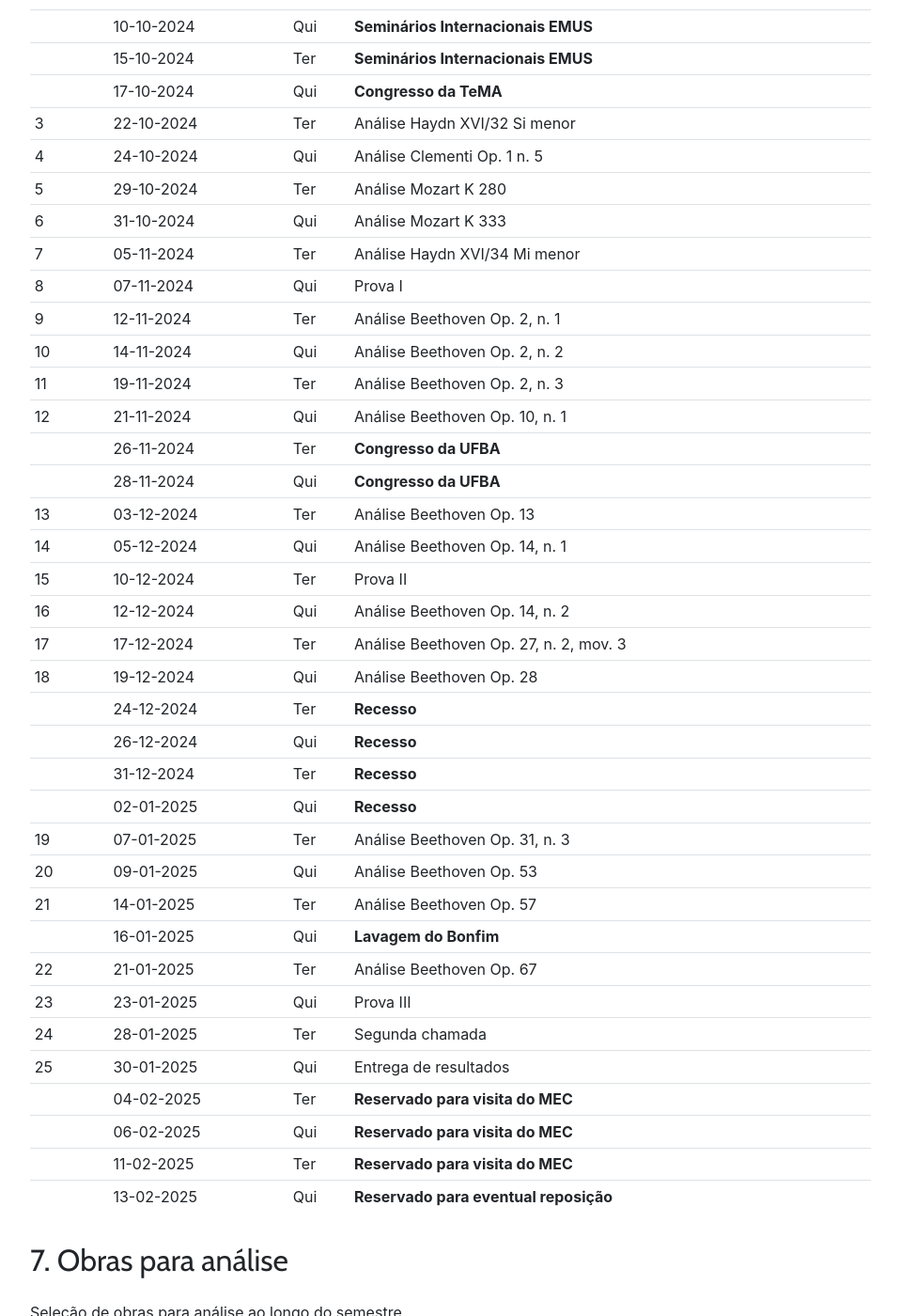
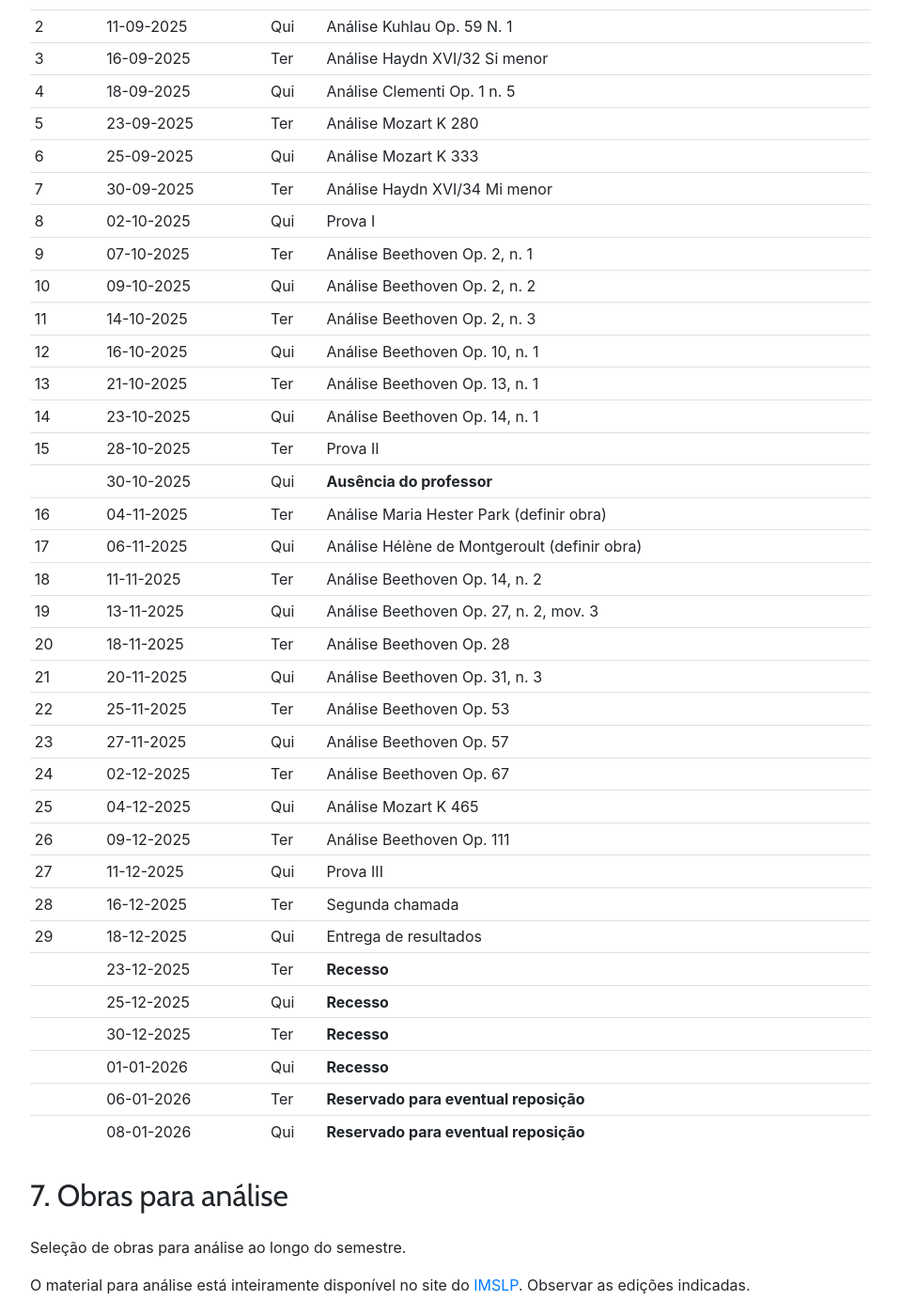
Before and after one commit to kroger/genosmus, a Jekyll site: the page built from _marcos/musa72.md, in a window 1280 px wide and 1400 px high, scrolled down 2260 px. Shown: the whole window at 94% size, without its empty margins (68-1026 px from the left). Built offline with Jekyll 4.4.1, drawn with Linux system fonts in a browser that asks for light colours; nearby versions of some CDN libraries; the table of contents is made by our own code; some of the changed text lies outside the part shown.

Commit message:
Atualiza para 2025.2
- Período do semestre
- Cronogramas
- Disciplinas do semestre

```diff
--- a/_marcos/musa72.md
+++ b/_marcos/musa72.md
@@ -80,48 +80,46 @@ A prova de segunda chamada ocorrerá em data previamente definida no cronograma
 
 Este cronograma é uma previsão e poderá ser alterado ao longo do semestre.
 
-| Aula | Data       | Dia | Tópico                                 |
-| ---- | ---------- | --- | -------------------------------------- |
-| 1    | 01-10-2024 | Ter | Análise Mozart K 545                   |
-| 2    | 03-10-2024 | Qui | Análise Kuhlau Op. 59 N. 1             |
-|      | 08-10-2024 | Ter | **Seminários Internacionais EMUS**     |
-|      | 10-10-2024 | Qui | **Seminários Internacionais EMUS**     |
-|      | 15-10-2024 | Ter | **Seminários Internacionais EMUS**     |
-|      | 17-10-2024 | Qui | **Congresso da TeMA**                  |
-| 3    | 22-10-2024 | Ter | Análise Haydn XVI/32 Si menor          |
-| 4    | 24-10-2024 | Qui | Análise Clementi Op. 1 n. 5            |
-| 5    | 29-10-2024 | Ter | Análise Mozart K 280                   |
-| 6    | 31-10-2024 | Qui | Análise Mozart K 333                   |
-| 7    | 05-11-2024 | Ter | Análise Haydn XVI/34 Mi menor          |
-| 8    | 07-11-2024 | Qui | Prova I                                |
-| 9    | 12-11-2024 | Ter | Análise Beethoven Op. 2, n. 1          |
-| 10   | 14-11-2024 | Qui | Análise Beethoven Op. 2, n. 2          |
-| 11   | 19-11-2024 | Ter | Análise Beethoven Op. 2, n. 3          |
-| 12   | 21-11-2024 | Qui | Análise Beethoven Op. 10, n. 1         |
-|      | 26-11-2024 | Ter | **Congresso da UFBA**                  |
-|      | 28-11-2024 | Qui | **Congresso da UFBA**                  |
-| 13   | 03-12-2024 | Ter | Análise Beethoven Op. 13               |
-| 14   | 05-12-2024 | Qui | Análise Beethoven Op. 14, n. 1         |
-| 15   | 10-12-2024 | Ter | Prova II                               |
-| 16   | 12-12-2024 | Qui | Análise Beethoven Op. 14, n. 2         |
-| 17   | 17-12-2024 | Ter | Análise Beethoven Op. 27, n. 2, mov. 3 |
-| 18   | 19-12-2024 | Qui | Análise Beethoven Op. 28               |
-|      | 24-12-2024 | Ter | **Recesso**                            |
-|      | 26-12-2024 | Qui | **Recesso**                            |
-|      | 31-12-2024 | Ter | **Recesso**                            |
-|      | 02-01-2025 | Qui | **Recesso**                            |
-| 19   | 07-01-2025 | Ter | Análise Beethoven Op. 31, n. 3         |
-| 20   | 09-01-2025 | Qui | Análise Beethoven Op. 53               |
-| 21   | 14-01-2025 | Ter | Análise Beethoven Op. 57               |
-|      | 16-01-2025 | Qui | **Lavagem do Bonfim**                  |
-| 22   | 21-01-2025 | Ter | Análise Beethoven Op. 67               |
-| 23   | 23-01-2025 | Qui | Prova III                              |
-| 24   | 28-01-2025 | Ter | Segunda chamada                        |
-| 25   | 30-01-2025 | Qui | Entrega de resultados                  |
-|      | 04-02-2025 | Ter | **Reservado para visita do MEC**       |
-|      | 06-02-2025 | Qui | **Reservado para visita do MEC**       |
-|      | 11-02-2025 | Ter | **Reservado para visita do MEC**       |
-|      | 13-02-2025 | Qui | **Reservado para eventual reposição**  |
+| Aula | Data       | Dia | Tópico                                       |
+|------|------------|-----|----------------------------------------------|
+|      | 02-09-2025 | Ter | **Congresso da UFBA**                        |
+|      | 04-09-2025 | Qui | **Congresso da UFBA**                        |
+| 1    | 09-09-2025 | Ter | Análise Mozart K 545                         |
+| 2    | 11-09-2025 | Qui | Análise Kuhlau Op. 59 N. 1                   |
+| 3    | 16-09-2025 | Ter | Análise Haydn XVI/32 Si menor                |
+| 4    | 18-09-2025 | Qui | Análise Clementi Op. 1 n. 5                  |
+| 5    | 23-09-2025 | Ter | Análise Mozart K 280                         |
+| 6    | 25-09-2025 | Qui | Análise Mozart K 333                         |
+| 7    | 30-09-2025 | Ter | Análise Haydn XVI/34 Mi menor                |
+| 8    | 02-10-2025 | Qui | Prova I                                      |
+| 9    | 07-10-2025 | Ter | Análise Beethoven Op. 2, n. 1                |
+| 10   | 09-10-2025 | Qui | Análise Beethoven Op. 2, n. 2                |
+| 11   | 14-10-2025 | Ter | Análise Beethoven Op. 2, n. 3                |
+| 12   | 16-10-2025 | Qui | Análise Beethoven Op. 10, n. 1               |
+| 13   | 21-10-2025 | Ter | Análise Beethoven Op. 13, n. 1               |
+| 14   | 23-10-2025 | Qui | Análise Beethoven Op. 14, n. 1               |
+| 15   | 28-10-2025 | Ter | Prova II                                     |
+|      | 30-10-2025 | Qui | **Ausência do professor**                    |
+| 16   | 04-11-2025 | Ter | Análise Maria Hester Park (definir obra)     |
+| 17   | 06-11-2025 | Qui | Análise Hélène de Montgeroult (definir obra) |
+| 18   | 11-11-2025 | Ter | Análise Beethoven Op. 14, n. 2               |
+| 19   | 13-11-2025 | Qui | Análise Beethoven Op. 27, n. 2, mov. 3       |
+| 20   | 18-11-2025 | Ter | Análise Beethoven Op. 28                     |
+| 21   | 20-11-2025 | Qui | Análise Beethoven Op. 31, n. 3               |
+| 22   | 25-11-2025 | Ter | Análise Beethoven Op. 53                     |
+| 23   | 27-11-2025 | Qui | Análise Beethoven Op. 57                     |
+| 24   | 02-12-2025 | Ter | Análise Beethoven Op. 67                     |
+| 25   | 04-12-2025 | Qui | Análise Mozart K 465                         |
+| 26   | 09-12-2025 | Ter | Análise Beethoven Op. 111                    |
+| 27   | 11-12-2025 | Qui | Prova III                                    |
+| 28   | 16-12-2025 | Ter | Segunda chamada                              |
+| 29   | 18-12-2025 | Qui | Entrega de resultados                        |
+|      | 23-12-2025 | Ter | **Recesso**                                  |
+|      | 25-12-2025 | Qui | **Recesso**                                  |
+|      | 30-12-2025 | Ter | **Recesso**                                  |
+|      | 01-01-2026 | Qui | **Recesso**                                  |
+|      | 06-01-2026 | Ter | **Reservado para eventual reposição**        |
+|      | 08-01-2026 | Qui | **Reservado para eventual reposição**        |
 {: .table .table-sm}
 
 ## 7. Obras para análise
```
Also changed, not shown: _data/docentes.yml (+4 -5 lines), _marcos/cronogramas/musa70.txt (+15 -17 lines), _marcos/cronogramas/musa72.txt (+15 -19 lines), _marcos/cronogramas/musb15.txt (+7 -8 lines), _marcos/cronogramas/semestre.json (+4 -5 lines), _marcos/musa70.md (+39 -41 lines), _marcos/musb15.md (+20 -21 lines).
